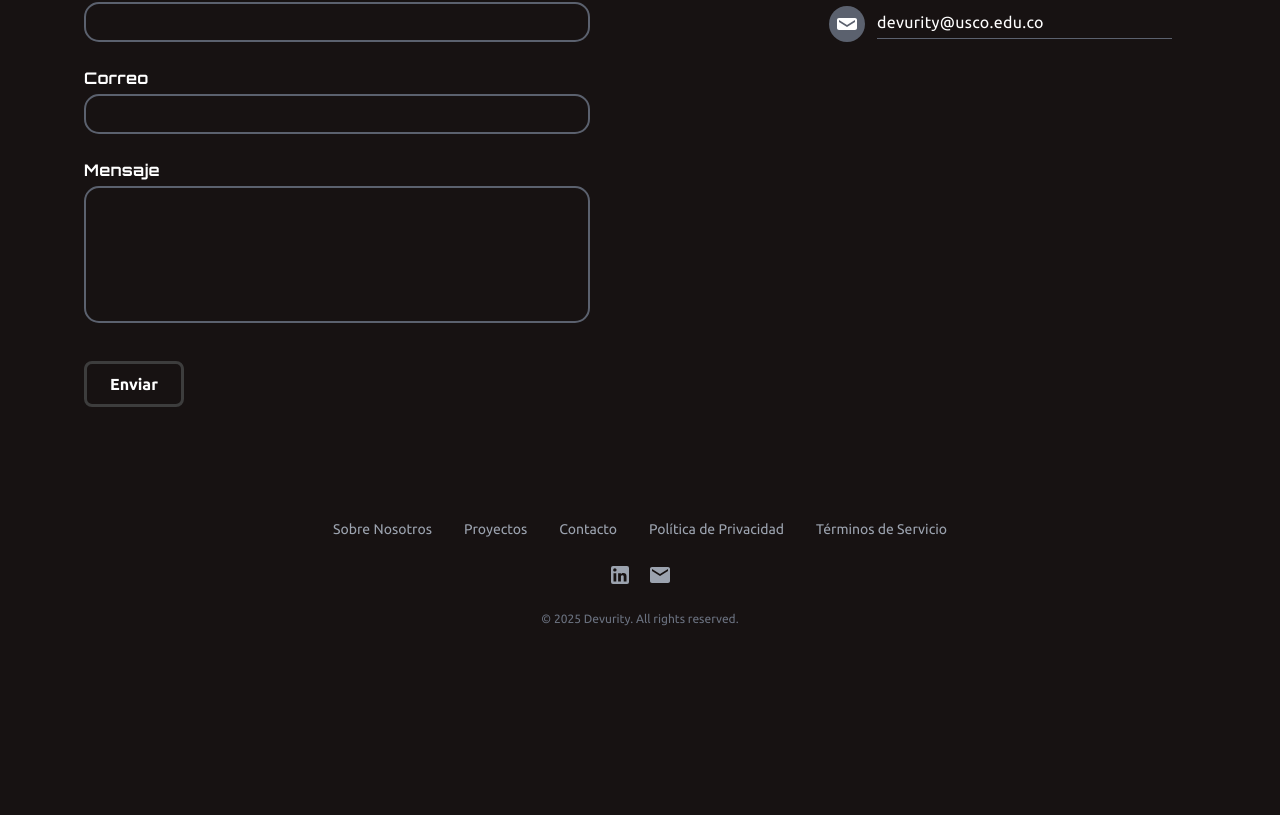
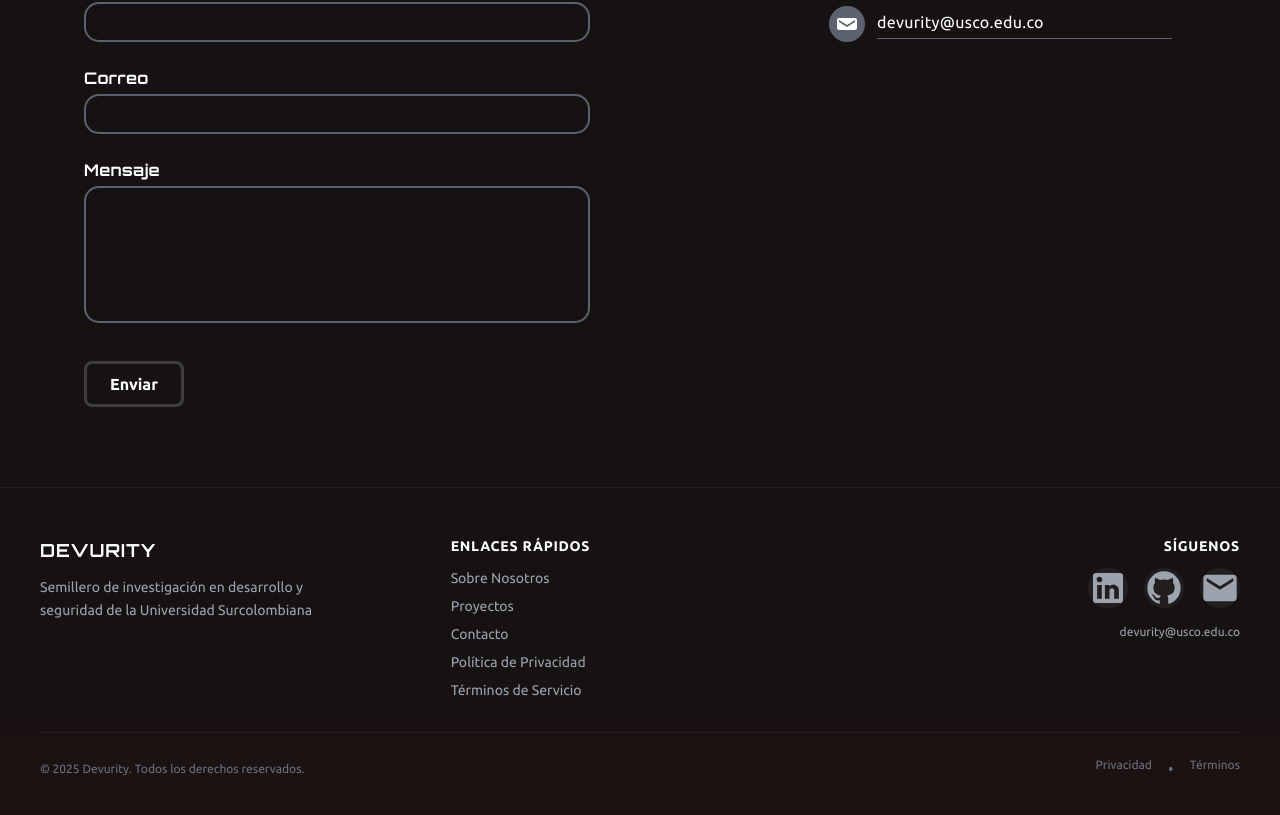
Before and after one commit to trbureiyan/DevurityWeb, a Next.js app: page / in a window 1280 px wide. Shown: the part 6747-7562 px from the top of the page. Before the commit the page ends 7406 px from the top, so only its background shows below. Built offline with nearby package versions, Linux system fonts and the light colour scheme.

Commit message:
refactor: nueva propuesta pro de footer

```diff
--- a/components/layouts/Footer.tsx
+++ b/components/layouts/Footer.tsx
@@ -11,31 +11,11 @@ export default function Footer() {
     { label: "Términos de Servicio", href: "/terms" },
   ];
 
-  return (
-    <footer className="bg-variable-collection-fondo mt-auto">
-      <div className="max-w-[1440px] mx-auto px-10 py-8">
-        {/* Footer Links */}
-        <nav className="flex justify-center items-center gap-8 mb-6" aria-label="Footer navigation">
-          {footerLinks.map((link, index) => (
-            <Link
-              key={index}
-              href={link.href}
-              className="font-ubuntu font-normal text-[#9ca3af] text-sm hover:text-variable-collection-link transition-colors duration-200"
-            >
-              {link.label}
-            </Link>
-          ))}
-        </nav>
-
-        {/* Social Icons */}
-        <div className="flex justify-center items-center gap-4 mb-6">
-          <a
-            href="https://linkedin.com/company/devurity"
-            target="_blank"
-            rel="noopener noreferrer"
-            className="w-6 h-6 flex items-center justify-center text-[#9ca3af] hover:text-variable-collection-link transition-colors duration-200"
-            aria-label="LinkedIn"
-          >
+  const socialLinks = [
+    {
+      name: "LinkedIn",
+      href: "https://linkedin.com/company/devurity",
+      icon: (
         <svg
           width="24"
           height="24"
@@ -49,13 +29,31 @@ export default function Footer() {
             fill="currentColor"
           />
         </svg>
-          </a>
-
-          <a
-            href="mailto:contact@devurity.com"
-            className="w-6 h-6 flex items-center justify-center text-[#9ca3af] hover:text-variable-collection-link transition-colors duration-200"
-            aria-label="Email"
+      ),
+    },
+    {
+      name: "GitHub",
+      href: "https://github.com/SemilleroInvestigacionDevurity",
+      icon: (
+        <svg
+          width="24"
+          height="24"
+          viewBox="0 0 24 24"
+          fill="none"
+          xmlns="http://www.w3.org/2000/svg"
+          className="w-full h-full"
         >
+          <path
+            d="M12 2A10 10 0 0 0 2 12c0 4.42 2.87 8.17 6.84 9.5.5.08.66-.23.66-.5v-1.69c-2.77.6-3.36-1.34-3.36-1.34-.46-1.16-1.11-1.47-1.11-1.47-.91-.62.07-.6.07-.6 1 .07 1.53 1.03 1.53 1.03.87 1.52 2.34 1.07 2.91.83.09-.65.35-1.09.63-1.34-2.22-.25-4.55-1.11-4.55-4.92 0-1.11.38-2 1.03-2.71-.1-.25-.45-1.29.1-2.64 0 0 .84-.27 2.75 1.02.79-.22 1.65-.33 2.5-.33.85 0 1.71.11 2.5.33 1.91-1.29 2.75-1.02 2.75-1.02.55 1.35.2 2.39.1 2.64.65.71 1.03 1.6 1.03 2.71 0 3.82-2.34 4.66-4.57 4.91.36.31.69.92.69 1.85V21c0 .27.16.59.67.5C19.14 20.16 22 16.42 22 12A10 10 0 0 0 12 2z"
+            fill="currentColor"
+          />
+        </svg>
+      ),
+    },
+    {
+      name: "Email",
+      href: "mailto:devurity@usco.edu.co",
+      icon: (
         <svg
           width="24"
           height="24"
@@ -69,14 +67,95 @@ export default function Footer() {
             fill="currentColor"
           />
         </svg>
-          </a>
+      ),
+    },
+  ];
+
+  return (
+    <footer className="relative bg-variable-collection-fondo border-t border-white/5 mt-auto overflow-hidden">
+      {/* Degradado rojizo de fondo desde abajo */}
+      <div className="absolute inset-0 bg-gradient-to-t from-[#ff000008] via-transparent to-transparent pointer-events-none"></div>
+
+      <div className="relative max-w-[1440px] mx-auto px-4 sm:px-6 md:px-8 lg:px-10 py-8 md:py-12">
+        {/* Main Footer Content */}
+        <div className="grid grid-cols-1 md:grid-cols-2 lg:grid-cols-3 gap-8 mb-8">
+          {/* Brand Section */}
+          <div className="text-center md:text-left">
+            <h3 className="font-orbitron font-bold text-white text-lg mb-3 tracking-wider">
+              DEVURITY
+            </h3>
+            <p className="font-ubuntu text-[#9ca3af] text-sm leading-relaxed max-w-xs mx-auto md:mx-0">
+              Semillero de investigación en desarrollo y seguridad de la Universidad Surcolombiana
+            </p>
           </div>
 
-        {/* Copyright */}
-        <div className="text-center">
-          <p className="font-ubuntu font-normal text-[#6b7280] text-xs">
-            © 2025 Devurity. All rights reserved.
+          {/* Links Section */}
+          <div className="text-center md:text-left">
+            <h4 className="font-ubuntu font-semibold text-white text-sm mb-3 uppercase tracking-wider">
+              Enlaces Rápidos
+            </h4>
+            <nav className="flex flex-col space-y-2" aria-label="Footer navigation">
+              {footerLinks.map((link, index) => (
+                <Link
+                  key={index}
+                  href={link.href}
+                  className="font-ubuntu text-[#9ca3af] text-sm hover:text-variable-collection-link transition-colors duration-200 inline-block"
+                >
+                  {link.label}
+                </Link>
+              ))}
+            </nav>
+          </div>
+
+          {/* Social Section */}
+          <div className="text-center md:text-left lg:text-right">
+            <h4 className="font-ubuntu font-semibold text-white text-sm mb-3 uppercase tracking-wider">
+              Síguenos
+            </h4>
+            <div className="flex justify-center md:justify-start lg:justify-end items-center gap-4 mb-4">
+              {socialLinks.map((social, index) => (
+                <a
+                  key={index}
+                  href={social.href}
+                  target="_blank"
+                  rel="noopener noreferrer"
+                  className="w-10 h-10 flex items-center justify-center rounded-full bg-white/5 text-[#9ca3af] hover:bg-variable-collection-link hover:text-white transition-all duration-300 hover:scale-110"
+                  aria-label={social.name}
+                  title={social.name}
+                >
+                  {social.icon}
+                </a>
+              ))}
+            </div>
+            <p className="font-ubuntu text-[#9ca3af] text-xs">
+              devurity@usco.edu.co
             </p>
+          </div>
+        </div>
+
+        {/* Divider */}
+        <div className="border-t border-white/5 my-6"></div>
+
+        {/* Bottom Footer */}
+        <div className="flex flex-col sm:flex-row justify-between items-center gap-4">
+          <p className="font-ubuntu text-[#6b7280] text-xs text-center sm:text-left order-2 sm:order-1">
+            © 2025 Devurity. Todos los derechos reservados.
+          </p>
+          <div className="flex gap-4 order-1 sm:order-2">
+            <Link
+              href="/privacy"
+              className="font-ubuntu text-[#6b7280] text-xs hover:text-variable-collection-link transition-colors duration-200"
+            >
+              Privacidad
+            </Link>
+            <span className="text-[#6b7280]">•</span>
+            <Link
+              href="/terms"
+              className="font-ubuntu text-[#6b7280] text-xs hover:text-variable-collection-link transition-colors duration-200"
+            >
+              Términos
+            </Link>
+          </div>
         </div>
       </div>
     </footer>
```
Lines whose indentation alone changed are shown as unchanged.
